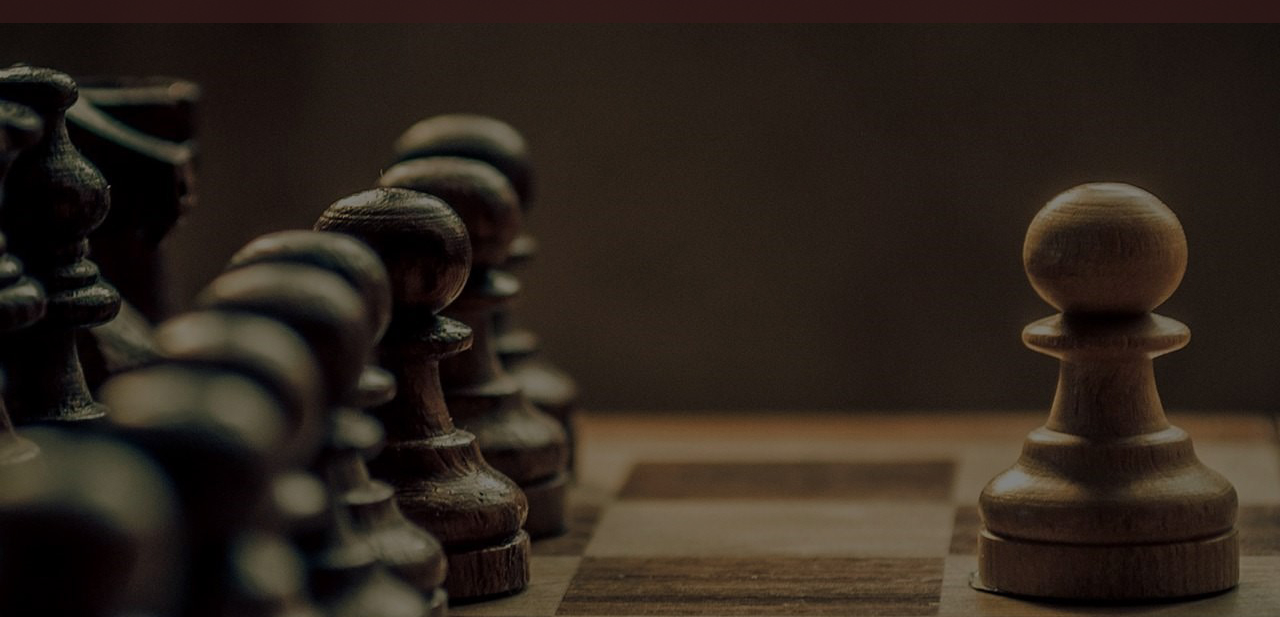
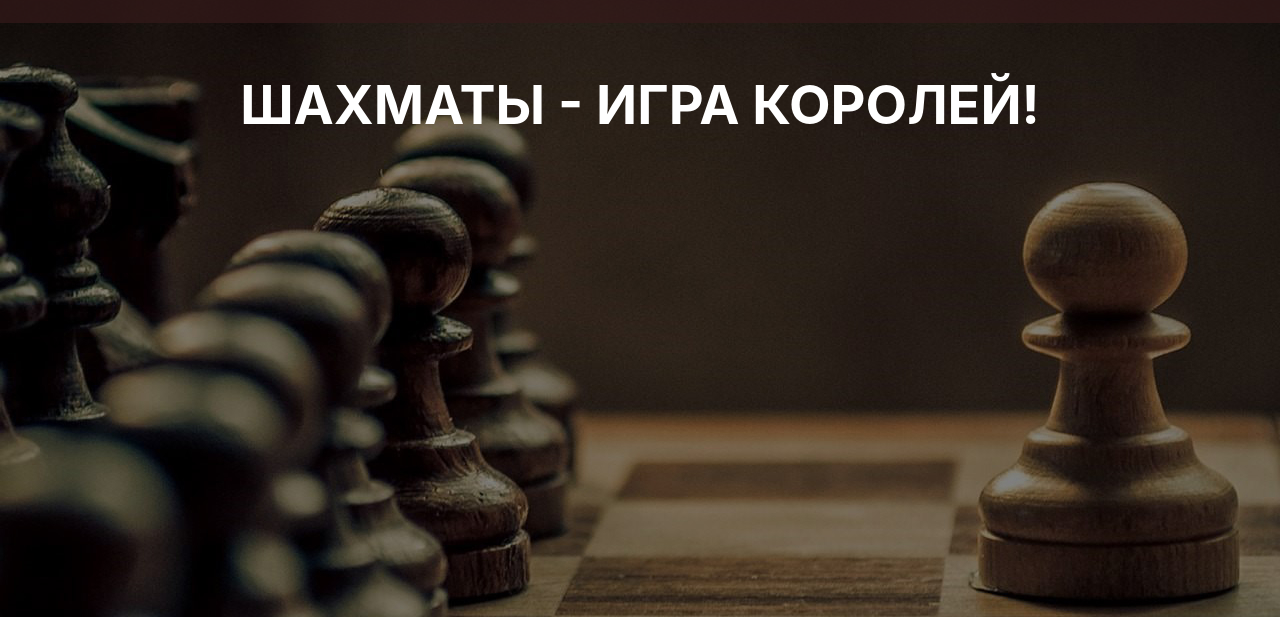
Before and after one commit to Rostislav1985/smichess, a plain HTML site: page index.html in a window 1280 px wide. Shown: the part 177-794 px from the top of the page. Drawn offline with nearby package versions, Linux system fonts and the light colour scheme.

Commit message:
164103062021

```diff
--- a/Sass/_general.sass
+++ b/Sass/_general.sass
@@ -72,6 +72,14 @@ nav
     position: relative
     margin-top: 50px
     z-index: -19
+    &_title
+        position: relative
+        top: 200px
+        text-align: center
+        font-size: 54px
+        color: #ffffff
+        text-transform: uppercase
+        font-weight: 700
 
 .aboutme
     height: 700px
--- a/index.html
+++ b/index.html
@@ -30,7 +30,6 @@
         </div>
         </nav>
 
-
         <div class="subheader">
             <div class="container">
                 <div class="subheader_wrapper">
@@ -38,24 +37,22 @@
                     <h2 class="subheader_left_text">serg195317</h2>
                     <a href="skype:serg195317?chat" class="subheader_left_skype"><img src="icons/skype logo.png" alt="skype"></a>
 
-                </div>
+                    </div>
                     <div class="subheader_middle">
                     <h2 class="subheader_middle_text">Пишите и звоните <br> с 10:00 до 20:00</h2>
-                </div>
+                    </div>
                     <div class="subheader_right">
                         <a href="tel: +79257114967" class="subheader_right_phone">+7 (925) 114-49-67</a>
                         <a href="https://wa.me/89257114967" class="subheader_right_whatsapp"><img src="icons/whatsapp_icon.png" alt="whatsapp"></a>
                     </div>
 
                 </div>
-
-
-        </div>
+            </div>
         </div>
     </header>
 
     <section class="aboutchess">
-
+    <h2 class="aboutchess_title">Шахматы - игра королей!</h2>
     </section>
 
     <section class="aboutme">
```
Also changed, not shown: Sass/_variables.sass (line endings or trailing spaces), css/style.css, img/bg/1603669871_46-p-fon-shakhmati-70.png (added), img/bg/b874d7e3640271f2208c76cd1941ea3c.jpg (added), 1 other file.
